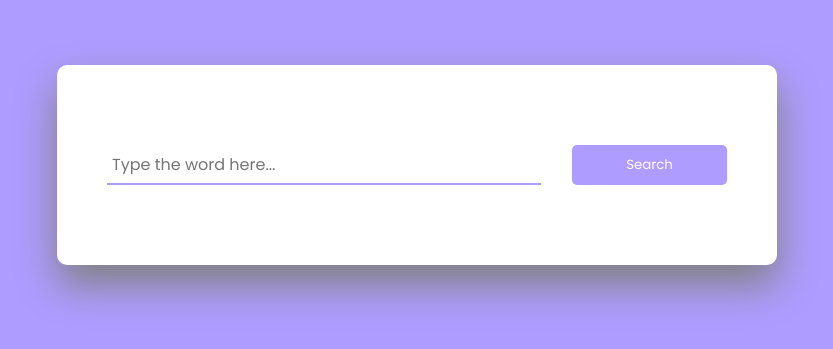
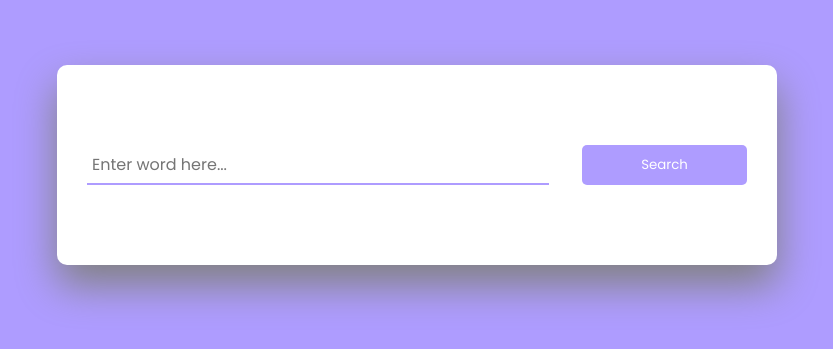
Before and after one commit to Zormelo-Alex/dictionary_api_app, a plain HTML site: page index.html in a window 1280 px wide. Shown: the part 235-584 px from the top of the page, without its empty margins (223-1056 px from the left). Drawn offline with Linux system fonts and the light colour scheme.

```diff
--- a/index.html
+++ b/index.html
@@ -16,7 +16,7 @@
     <audio id="sound" src=""></audio>
     <div class="container">
         <div class="searchBox">
-            <input type="text" placeholder="Type the word here..." id="word">
+            <input type="text" placeholder="Enter word here..." id="word">
             <button id="btn">Search</button>
         </div>
         <div class="result" id="result">
--- a/style.css
+++ b/style.css
@@ -14,7 +14,7 @@ body{
     top: 50%;
     left: 50%;
     transform: translate(-50%, -50%);
-    padding: 80px 50px;
+    padding: 80px 30px;
     border-radius: 10px;
     box-shadow: 0 20px 40px gray;
 }
@@ -32,7 +32,7 @@ body{
     font-size: 16px;
 }
 .searchBox button{
-    padding: 10px 0;
+    padding: 10px 5px;
     width: 25%;
     background-color: #ae9cff;
     border: none;
```
